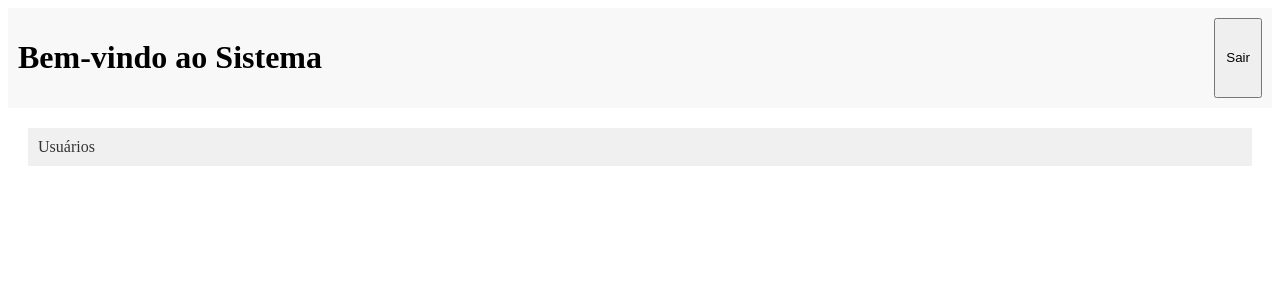
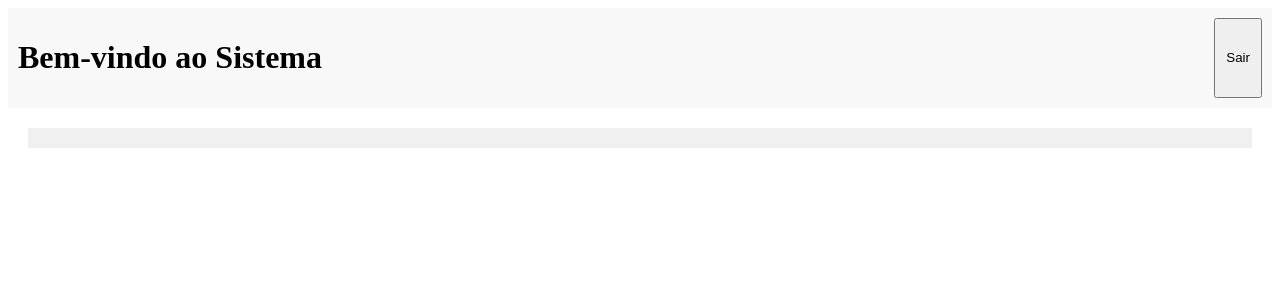
Before and after one commit to MariaEduardaFB/planner-front, a React (Create React App) app in the folder planner/: page / in a window 1280 px wide. Shown: the top 300 px of the page. Built offline with nearby package versions, Linux system fonts and the light colour scheme; sample sign-in values are in the browser's storage.

Commit message:
corrigindo mainScreen

```diff
--- a/planner/src/components/MainScreen.js
+++ b/planner/src/components/MainScreen.js
@@ -1,28 +1,23 @@
-import React, { useEffect, useState } from 'react';
-import { Outlet } from 'react-router-dom';
-import { jwtDecode } from 'jwt-decode';
+import React, { useEffect } from 'react';
+import { Outlet, useNavigate } from 'react-router-dom';
 import Menu from './Menu';
 
 const MainScreen = () => {
-  const [userRole, setUserRole] = useState(null);
+  const navigate = useNavigate();
 
   useEffect(() => {
+    // Verifica se o usuário está autenticado
     const token = localStorage.getItem('token');
-    if (token) {
-      try {
-        const decoded = jwtDecode(token);
-        setUserRole(decoded.role);
-      } catch (error) {
-        console.error('Erro ao decodificar token:', error);
-        localStorage.removeItem('token');
-      }
+    if (!token) {
+      // Se não houver token, redireciona para a tela de login
+      navigate('/login');
     }
-  }, []);
+  }, [navigate]);
 
   return (
     <div>
-      <Menu userRole={userRole} />
-      <Outlet context={{ userRole }} /> {/* Passa o userRole para as rotas filhas */}
+      <Menu /> {/* Menu sem a necessidade de userRole */}
+      <Outlet /> {/* Rotas filhas */}
     </div>
   );
 };
```
